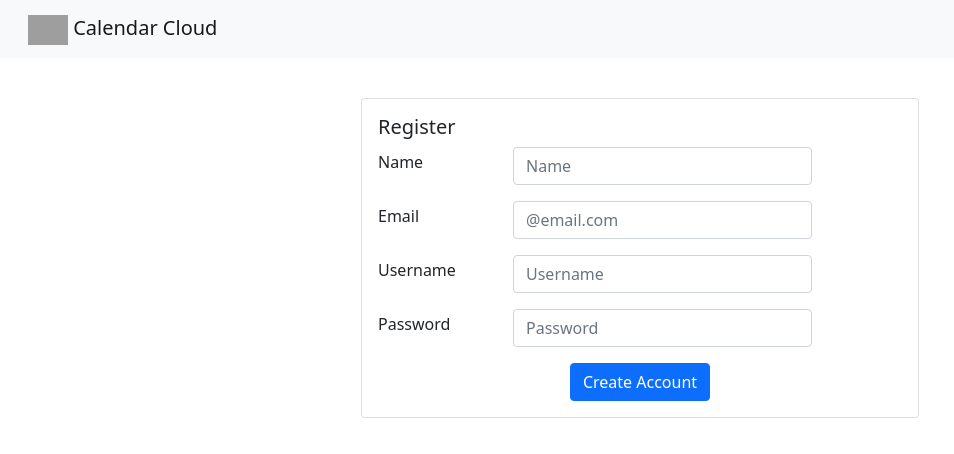
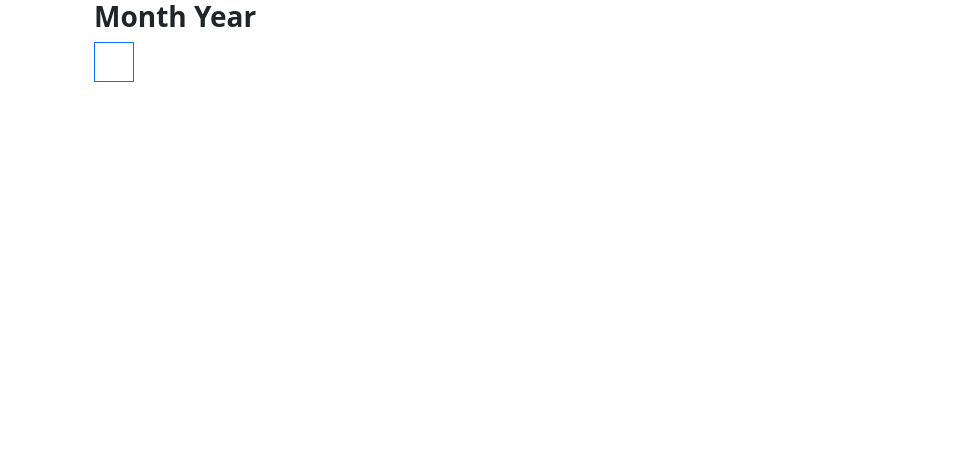
Before and after one commit to Jamesmjkim/calendar-cloud-solo-project, a React app: page / in a window 1280 px wide. Shown: the top 454 px of the page, without its empty margins (0-954 px from the left). Built offline with nearby package versions, Linux system fonts and the light colour scheme.

Commit message:
started calendar

```diff
--- a/client/App.js
+++ b/client/App.js
@@ -2,13 +2,15 @@ import React from 'react';
 import HomePage from './components/homepage/HomePage.jsx';
 import Login from './components/login/Login.jsx';
 import Register from './components/register/Register.jsx';
+import CalendarPage from './components/calendar/calendarPage.jsx';
 
 const App = function () {
   return (
     <div>
       {/* <HomePage /> */}
       {/* <Login /> */}
-      <Register />
+      {/* <Register /> */}
+      <CalendarPage />
     </div>
   );
 };
--- /dev/null
+++ b/client/components/calendar/calendar.jsx
@@ -0,0 +1,14 @@
+import React from 'react';
+
+const Calendar = () => {
+  return (
+    <div className='container'>
+      <h3 className='fw-bold'>Month Year</h3>
+      <div
+        className='border border-primary'
+        style={{ width: '5vh', height: '5vh' }}
+      ></div>
+    </div>
+  );
+};
+export default Calendar;
--- /dev/null
+++ b/client/components/calendar/calendarPage.jsx
@@ -0,0 +1,11 @@
+import React from 'react';
+import Calendar from './Calendar.jsx';
+
+const CalendarPage = () => {
+  return (
+    <div className='container'>
+      <Calendar />
+    </div>
+  );
+};
+export default CalendarPage;
```
